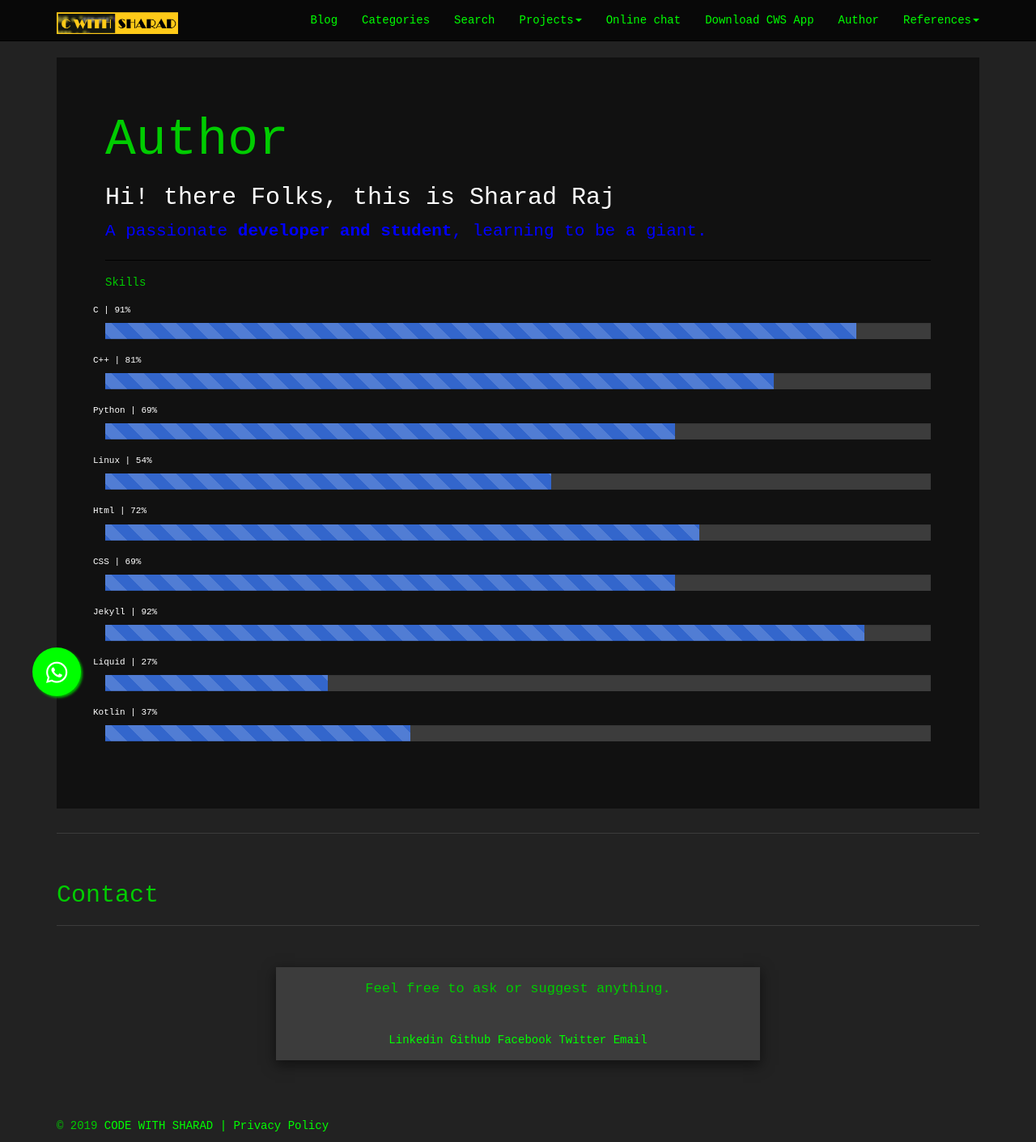
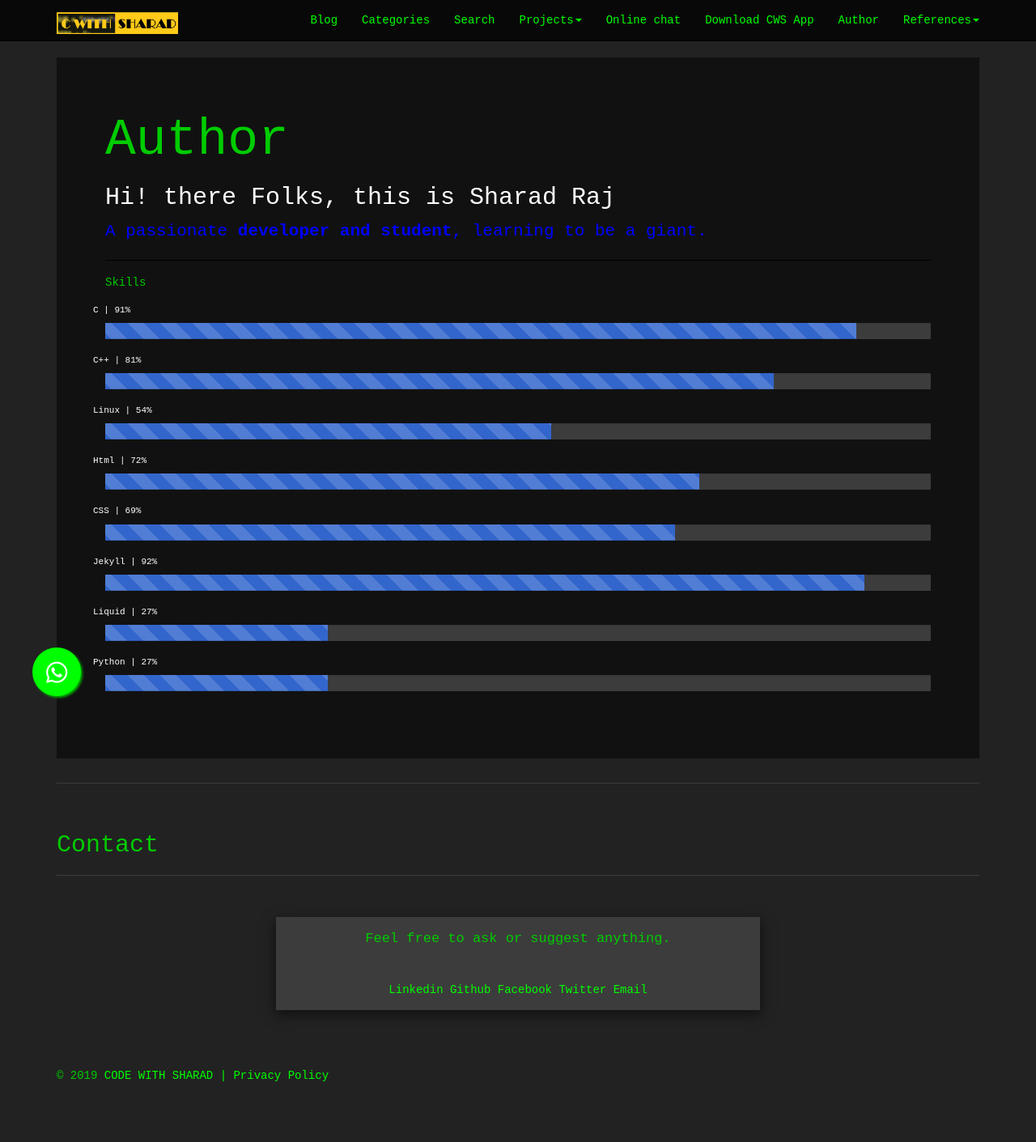
Before and after one commit to cwithsharad/cwithsharad.github.io, a Jekyll site: the page built from author.md, in a window 1280 px wide. Shown: the whole page at 81% size. Built offline with Jekyll 4.4.1, drawn with Linux system fonts in a browser that asks for light colours; nearby versions of some CDN libraries; after the commit the page ends 1349 px from its top, so only the background shows below that.

Commit message:
Update _config.yml

```diff
--- a/_config.yml
+++ b/_config.yml
@@ -90,9 +90,6 @@
 - title: C++
   level: 81
   color: info
-- title: Python
-  level: 69
-  color: info
 - title: Linux
   level: 54
   color: info
@@ -108,6 +105,6 @@
 - title: Liquid
   level: 27
   color: info
-- title: Kotlin
-  level: 37
+- title: Python
+  level: 27
   color: info
```
